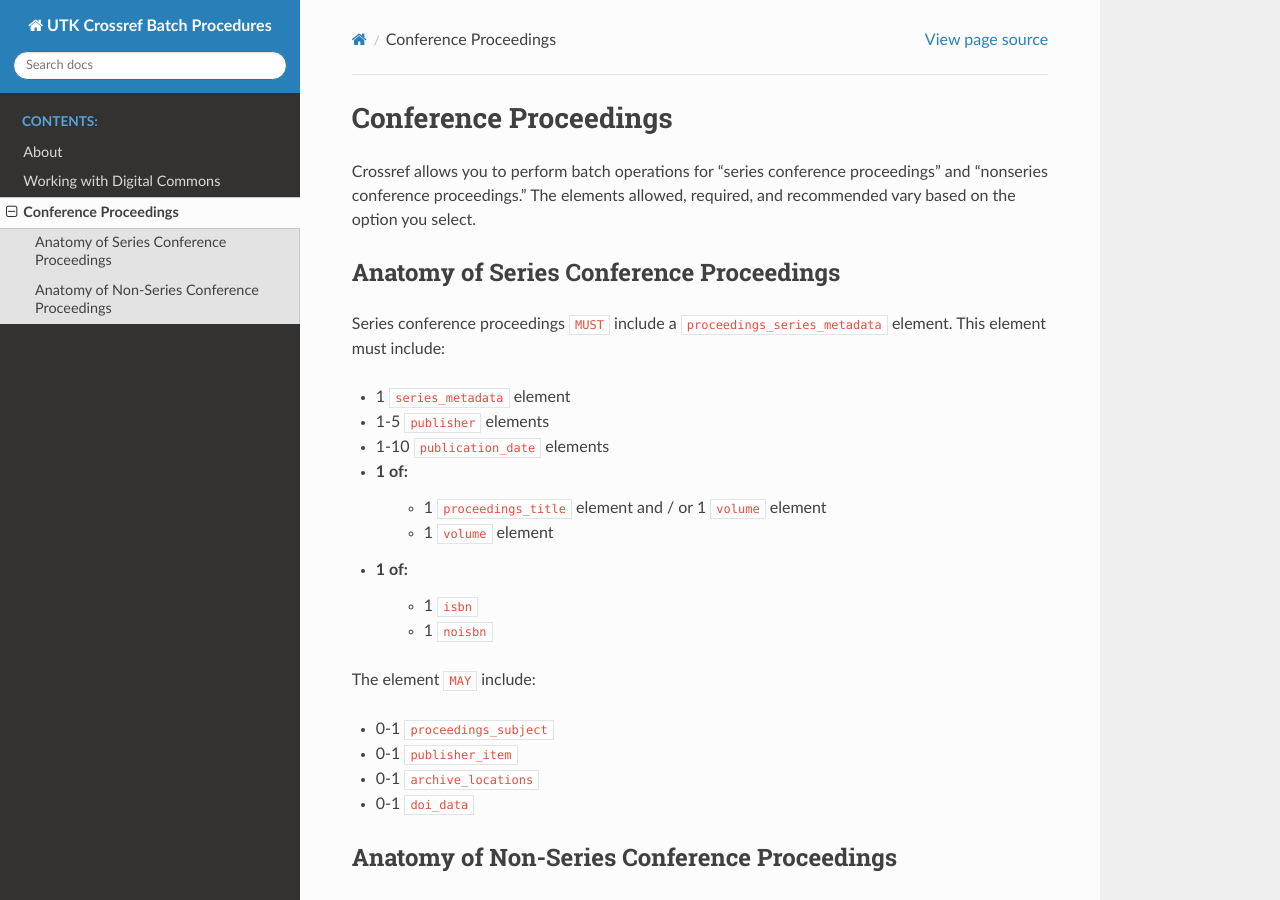
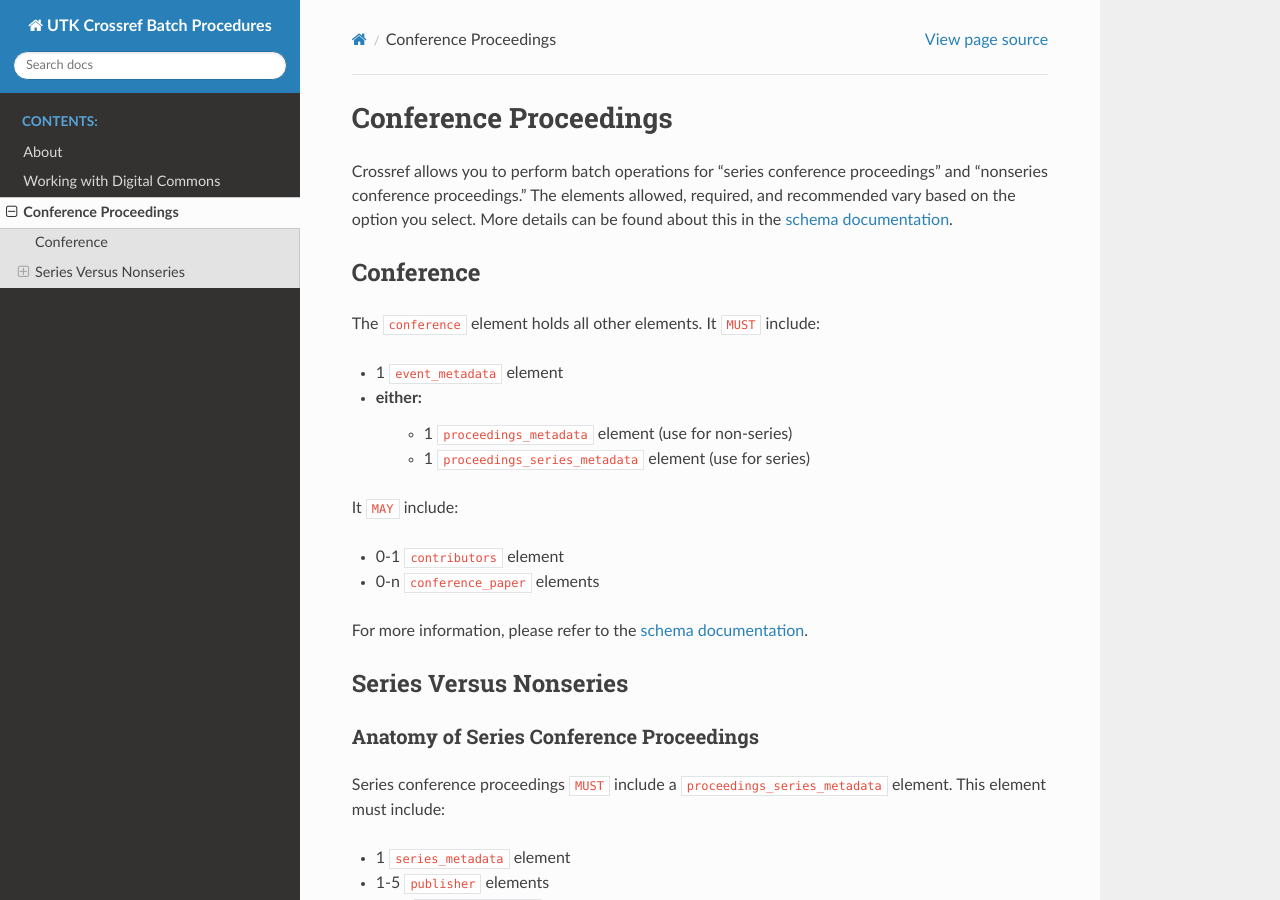
Before and after one commit to markpbaggett/crossref_batch, a Sphinx documentation site: the page built from docs/source/contents/3_conference_proceedings.rst, in a window 1280 px wide and 900 px high. Built offline with Sphinx 7.4.7 and the Read the Docs theme 2.0.0, drawn with Linux system fonts in a browser that asks for light colours.

Commit message:
Add element information from 5.3.1.

```diff
--- a/docs/source/contents/3_conference_proceedings.rst
+++ b/docs/source/contents/3_conference_proceedings.rst
@@ -3,11 +3,33 @@ Conference Proceedings
 ======================
 
 Crossref allows you to perform batch operations for "series conference proceedings" and "nonseries conference proceedings."
-The elements allowed, required, and recommended vary based on the option you select.
+The elements allowed, required, and recommended vary based on the option you select. More details can be found about
+this in the `schema documentation <https://data.crossref.org/reports/help/schema_doc/5.3.1/index.html>`_.
 
-----------------------------------------
+----------
+Conference
+----------
+
+The :code:`conference` element holds all other elements. It :code:`MUST` include:
+
+* 1 :code:`event_metadata` element
+* either:
+    * 1 :code:`proceedings_metadata` element (use for non-series)
+    * 1 :code:`proceedings_series_metadata` element (use for series)
+
+It :code:`MAY` include:
+
+* 0-1 :code:`contributors` element
+* 0-n :code:`conference_paper` elements
+
+For more information, please refer to the `schema documentation <https://data.crossref.org/reports/help/schema_doc/5.3.1/index.html>`_.
+
+-----------------------
+Series Versus Nonseries
+-----------------------
+
 Anatomy of Series Conference Proceedings
-----------------------------------------
+========================================
 
 Series conference proceedings :code:`MUST` include a :code:`proceedings_series_metadata` element. This element must include:
 
@@ -28,9 +50,9 @@ The element :code:`MAY` include:
 * 0-1 :code:`archive_locations`
 * 0-1 :code:`doi_data`
 
-----------------------------------------
+
 Anatomy of Non-Series Conference Proceedings
-----------------------------------------
+============================================
 
 Non-series conference proceedings :code:`MUST` include a :code:`proceedings_metadata` element. This element must include:
 
```
